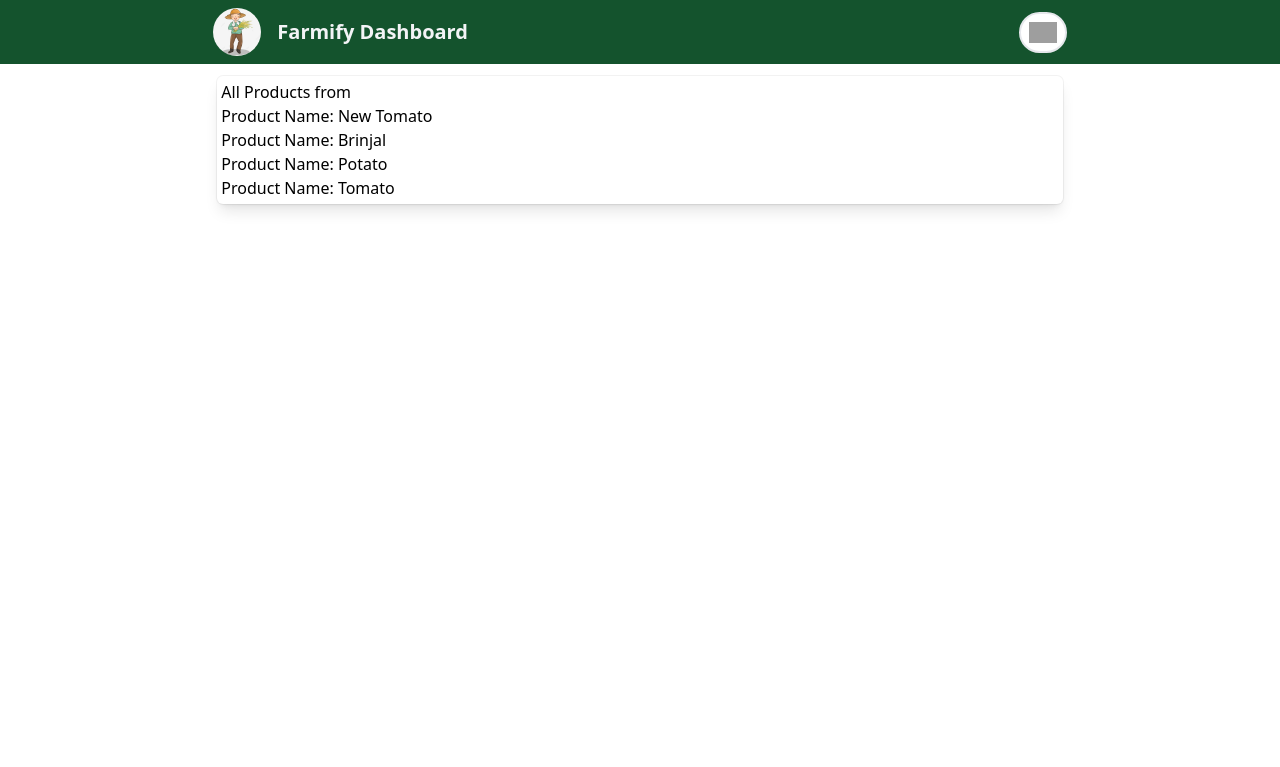
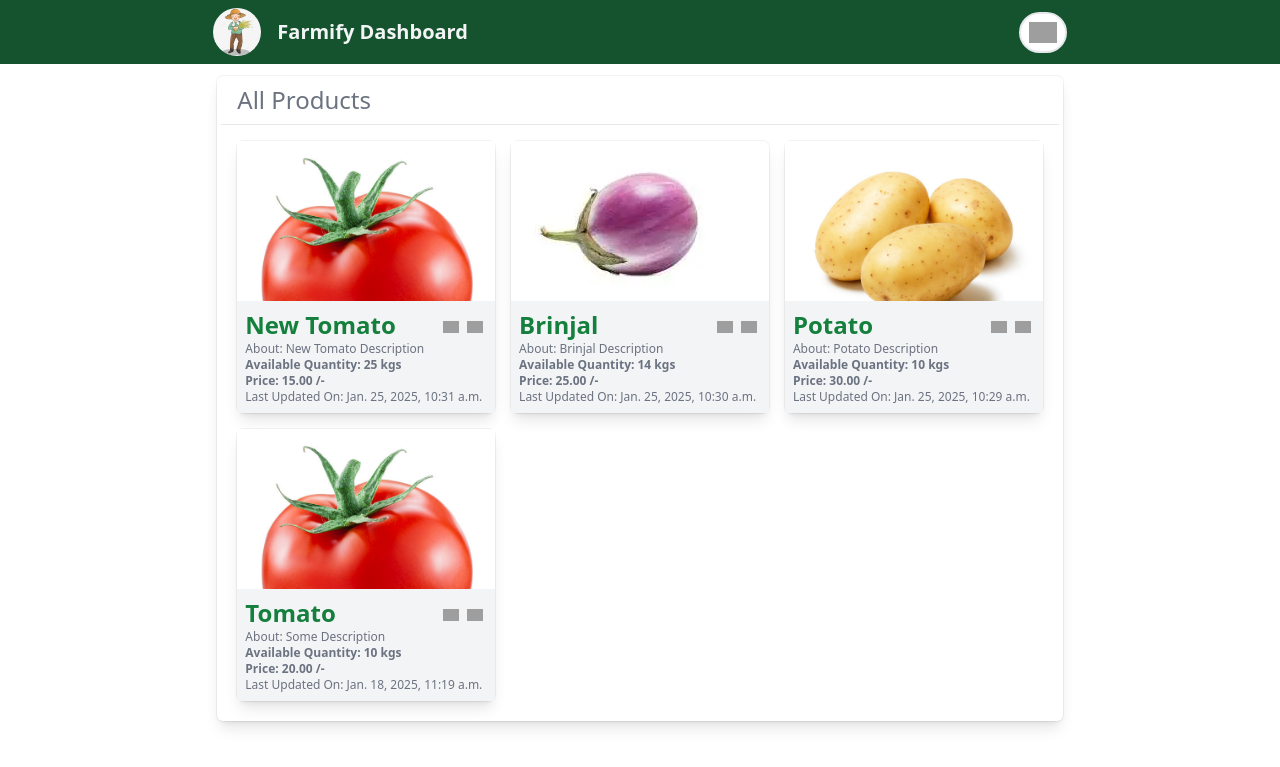
Before and after one commit to PraveenPallagani/Farmify, a Django app: template templates/farmer/all-products.html in a window 1280 px wide. Shown: the top 767 px of the page. Run offline with Django 5.2, Linux system fonts and the light colour scheme; the template is opened without the code that fills it: values that come from a table or form of the project are taken from there, others are empty; data comes from the database, SQL or seed files in the repository; both versions use the stored data as it was after the commit; some libraries are stand-ins or nearby versions; grey boxes are pictures that could not be loaded.

Commit message:
All products page created

```diff
--- a/templates/base.html
+++ b/templates/base.html
@@ -60,7 +60,7 @@
               {% comment %} side nav bar {% endcomment %}
               <div class="side-nav border-solid ring-1 w-1/4 p-1 m-1 rounded-md bg-white shadow-lg  ring-black/5">
                 {% for key, value in options.items %}
-                <a href="{{value}}">
+                <a href="{{value}}" >
                   <div class="side-nav-item block px-4 py-2 text-sm text-gray-700 hover:bg-gray-100">
                     {{key}}
                   </div>
--- a/templates/farmer/add-product.html
+++ b/templates/farmer/add-product.html
@@ -5,12 +5,6 @@
 {% endblock title %}
 
 {% block body %}
-    {% comment "All messages setion" %}{% endcomment %}
-    {% for message in messages %}
-        <li{% if message.tags %} class="{{ message.tags }}"{% endif %}>
-            {{ message }}
-        </li>
-    {% endfor %}
 
     {% comment "Form to add product" %}{% endcomment %}
      <h3>Add Product Form .....</h3>
--- a/templates/farmer/all-products.html
+++ b/templates/farmer/all-products.html
@@ -5,20 +5,13 @@
 {% endblock title %}
 
 {% block body %}
-    {% comment "All messages setion" %}{% endcomment %}
-    {% for message in messages %}
-        <li{% if message.tags %} class="{{ message.tags }}"{% endif %}>
-            {{ message }}
-        </li>
-    {% endfor %}
 
     {% comment "All Products" %}{% endcomment %}
-     <h3>All Products from {{user.first_name}}</h3>
-     <ul>
-    {% for product in products %}
-        <li>
-            <span>Product Name:</span> <a href="/farmer/product-details/{{product.id}}"><span>{{product.name}}</span></a>
-        </li>
-    {% endfor %}
-    </ul>
+     <h3 class="ml-4 mb-2 m-1 text-gray-500 text-2xl">All Products</h3>
+     <hr/>
+     <div class="m-4 grid grid-flow-row grid-cols-3 gap-4">
+        {% for product in products %}
+                {% include 'farmer/product-card.html' with product=product %}
+        {% endfor %}
+     <div>
 {% endblock body %}
--- /dev/null
+++ b/templates/farmer/product-card.html
@@ -0,0 +1,21 @@
+<div class="product-card ring-1 ring-black/5 rounded-md shadow-lg">
+    <div class="product-img h-[160px] overflow-hidden">
+        <img src="{{product.images.all.0.image.url}}"/>
+    </div>
+    <div class="product-desc bg-gray-100 p-2 relative">
+        <div class="card-icons absolute top-5 right-3 flex">
+            <img src="https://img.icons8.com/?size=100&id=86374&format=png&color=228BE6" class="w-4 mr-2 cursor-pointer"/>
+            <img src="https://img.icons8.com/?size=100&id=99971&format=png&color=FA5252" class="w-4 cursor-pointer"/>
+        </div>
+        <h1 class="text-2xl font-bold text-green-700">{{product.name}}</h1>
+        <p class="text-gray-500 text-xs">About: {{product.description}}</p>
+        <p class="text-gray-500 text-xs font-bold">Available Quantity: {{product.quantity}} {{product.measure_unit}}</p>
+        <p class="text-gray-500 text-xs font-bold">Price: {{product.price}} /-</p>
+        {% if product.updated_at %}
+            <p class="text-gray-500 text-xs">Last Updated On: {{product.updated_at}}</p>
+        {% else %}
+            <p class="text-gray-500 text-xs">Created On: {{product.created_at}}</p>
+        {% endif %}
+
+    </div>
+</div>
```
Also changed, not shown: db.sqlite3, media/9381238244/pic1.webp (added), media/9381238244/pic1_J2p7BC9.jpg (added), media/9381238244/pic1_lb7vwQT.jpg (added), media/9381238244/pic2.webp (added), media/9381238244/pic2_q2YXEZX.jpg (added), media/9381238244/pic2_qClsshf.jpg (added), media/9381238244/pic3_5ewimqM.JPG (added), media/9381238244/pic3_Eq2XzOt.jpg (added), media/9381238244/pic3_t0L15XY.jpg (added).
